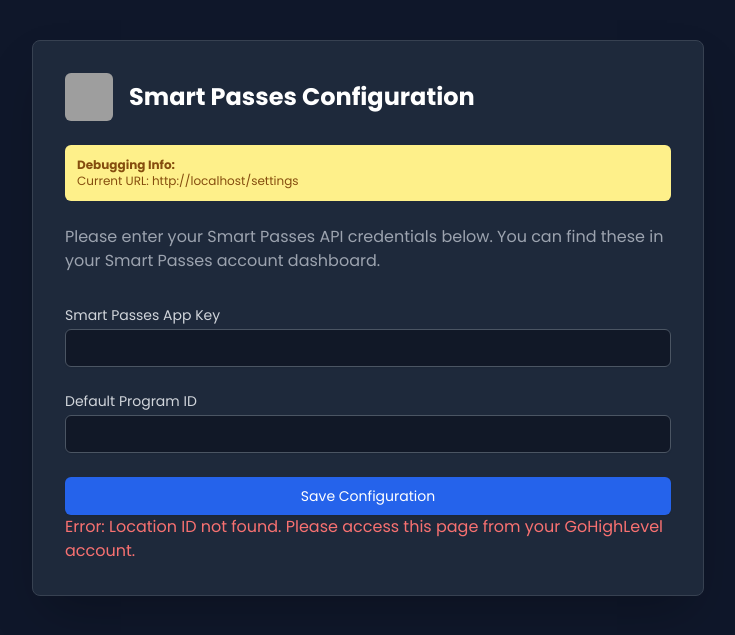
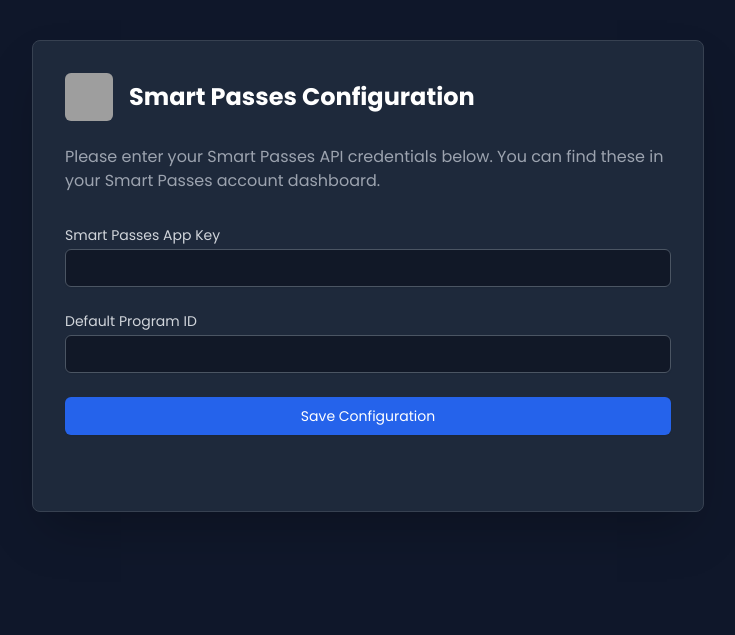
Before and after one commit to PedroCarrilloChan/AppGHL_SmartPasses, a Flask app: page /settings in a window 1280 px wide. Shown: the top 635 px of the page, without its empty margins (272-1007 px from the left). Run offline with Flask 3, Linux system fonts and the light colour scheme; some libraries are stand-ins or nearby versions; grey boxes are pictures that could not be loaded.

Commit message:
Actualizacon 2

```diff
--- a/settings_handler.py
+++ b/settings_handler.py
@@ -5,21 +5,21 @@
 
 settings_bp = Blueprint('settings_handler', __name__)
 
-# --- RUTA DE PRUEBA AÑADIDA ---
-# Esta ruta simple nos ayudará a confirmar si el blueprint se registra correctamente.
-@settings_bp.route('/')
-def test_route():
-    return "El Blueprint de Settings está funcionando!"
-# ------------------------------------
-
-
-# Simulación de una base de datos. En una app real, usarías una base de datos real.
+# Simulación de una base de datos.
 credentials_db = {}
 
 @settings_bp.route('/settings')
 def settings_page():
     """Muestra la página de configuración a la agencia."""
-    return render_template('settings.html')
+    # 1. Obtener locationId de los parámetros de la URL que envía GHL
+    location_id = request.args.get('locationId')
+
+    # Debug: Imprimir para ver qué llega
+    print(f"DEBUG: locationId recibido en la URL: {location_id}")
+
+    # 2. Pasar el locationId al template HTML
+    # La plantilla 'settings.html' ahora podrá acceder a esta variable.
+    return render_template('settings.html', location_id=location_id)
 
 @settings_bp.route('/settings/save', methods=['POST'])
 def save_settings():
@@ -29,18 +29,15 @@
     api_key = data.get('apiKey')
     program_id = data.get('programId')
 
+    print(f"DEBUG: Datos recibidos para guardar: {data}")
+
     if not all([location_id, api_key, program_id]):
         return jsonify({"error": "Missing required fields."}), 400
 
-    # Guardamos las credenciales asociadas al ID de la sub-cuenta
     credentials_db[location_id] = {
         "smartpasses_api_key": api_key,
         "default_program_id": program_id
     }
 
-    print("--- CREDENCIALES GUARDADAS ---")
-    print(f"Location ID: {location_id}")
-    print(f"Datos Guardados: {credentials_db[location_id]}")
-    print("----------------------------")
-
+    print(f"--- CREDENCIALES GUARDADAS PARA {location_id} ---")
     return jsonify({"status": "success"}), 200
--- a/templates/settings.html
+++ b/templates/settings.html
@@ -9,9 +9,7 @@
     <link rel="preconnect" href="https://fonts.gstatic.com" crossorigin>
     <link href="https://fonts.googleapis.com/css2?family=Poppins:wght@400;600;700&display=swap" rel="stylesheet">
     <style>
-        body {
-            font-family: 'Poppins', sans-serif;
-        }
+        body { font-family: 'Poppins', sans-serif; }
     </style>
 </head>
 <body class="bg-[#0f172a]">
@@ -19,12 +17,6 @@
         <div class="flex items-center mb-6">
             <img src="https://i.ibb.co/9vVz9q9/Smart-Passe-logo-512-x-512-px.jpg" alt="Smart Passes Logo" class="h-12 w-12 mr-4 rounded-md">
             <h1 class="text-2xl font-bold text-white">Smart Passes Configuration</h1>
-        </div>
-
-        <!-- LÍNEA DE DEPURACIÓN -->
-        <div class="bg-yellow-200 text-yellow-800 p-3 rounded-md mb-6 text-xs">
-            <strong>Debugging Info:</strong><br>
-            Current URL: <span id="debugUrl"></span>
         </div>
 
         <p class="text-gray-400 mb-8">
@@ -42,7 +34,8 @@
                 <input type="text" id="programId" name="programId" required class="mt-1 block w-full px-3 py-2 bg-gray-900 border border-gray-600 rounded-md shadow-sm text-white placeholder-gray-500 focus:outline-none focus:ring-blue-500 focus:border-blue-500 sm:text-sm">
             </div>
 
-            <input type="hidden" id="locationId" name="locationId">
+            <!-- CAMBIO CLAVE: El valor ahora se inserta desde el servidor con Jinja2 -->
+            <input type="hidden" id="locationId" name="locationId" value="{{ location_id }}">
 
             <div>
                 <button type="submit" class="w-full flex justify-center py-2 px-4 border border-transparent rounded-md shadow-sm text-sm font-medium text-white bg-blue-600 hover:bg-blue-700 focus:outline-none focus:ring-2 focus:ring-offset-2 focus:ring-blue-500 transition duration-150 ease-in-out">
@@ -57,16 +50,10 @@
         document.addEventListener('DOMContentLoaded', () => {
             const form = document.getElementById('settingsForm');
             const messageDiv = document.getElementById('message');
+            const locationIdInput = document.getElementById('locationId');
 
-            // LÍNEA DE DEPURAC
-            document.getElementById('debugUrl').textContent = window.location.href;
-
-            const urlParams = new URLSearchParams(window.location.search);
-            const locationId = urlParams.get('locationId');
-
-            if (locationId) {
-                document.getElementById('locationId').value = locationId;
-            } else {
+            // CAMBIO CLAVE: Ya no buscamos en la URL, solo verificamos si el campo tiene valor.
+            if (!locationIdInput.value) {
                 messageDiv.textContent = 'Error: Location ID not found. Please access this page from your GoHighLevel account.';
                 messageDiv.className = 'text-red-400';
             }
@@ -82,9 +69,7 @@
                 try {
                     const response = await fetch('/settings/save', {
                         method: 'POST',
-                        headers: {
-                            'Content-Type': 'application/json',
-                        },
+                        headers: { 'Content-Type': 'application/json' },
                         body: JSON.stringify(data),
                     });
 
```
